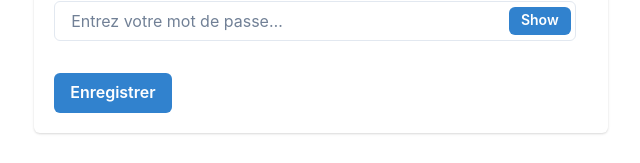
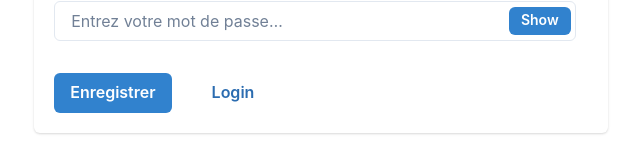
Before and after one commit to Julien1100/stockify-front, a React (Vite) app: page /register in a window 1280 px wide. Shown: the part 525-688 px from the top of the page, without its empty margins (319-959 px from the left). Built offline with nearby package versions, Linux system fonts and the light colour scheme.

Commit message:
:truck: Moved registerAction function to services folder

```diff
--- a/src/App.jsx
+++ b/src/App.jsx
@@ -21,7 +21,7 @@ import UpdateProduct from "./pages/UpdateProduct";
 import { productsLoader } from "./services/productsLoader";
 import { productDetailsLoader } from "./services/productLoader";
 import { userLoader } from "./services/userLoader";
-import { registerAction } from "./components/Register";
+import { registerAction } from "./services/registerAction";
 
 const router = createBrowserRouter(
   createRoutesFromElements(
--- a/src/components/Register.jsx
+++ b/src/components/Register.jsx
@@ -17,9 +17,8 @@ import {
   Select,
 } from "@chakra-ui/react";
 
-import axios from "axios";
 import { useState } from "react";
-import { Form, redirect, useActionData } from "react-router-dom";
+import { Form, NavLink, useActionData } from "react-router-dom";
 
 export default function Register() {
   const [show, setShow] = useState(false);
@@ -122,6 +121,11 @@ export default function Register() {
                   <Button colorScheme="blue" type="submit">
                     Enregistrer
                   </Button>
+                  <NavLink to="/login">
+                    <Button variant={"ghost"} colorScheme="blue">
+                      Login
+                    </Button>
+                  </NavLink>
                 </ButtonGroup>
               </FormControl>
             </Form>
@@ -131,31 +135,3 @@ export default function Register() {
     </Center>
   );
 }
-
-export const registerAction = async ({ request }) => {
-  const data = await request.formData();
-
-  const submission = {
-    firstName: data.get("firstName"),
-    lastName: data.get("lastName"),
-    email: data.get("email"),
-    password: data.get("password"),
-    role: data.get("role"),
-  };
-
-  try {
-    const response = await axios.post(
-      `${import.meta.env.VITE_API_URL}/user/register`,
-      submission
-    );
-    if (response.status === 201) {
-      // Ajouter une alerte
-      return redirect("/login");
-    }
-  } catch (error) {
-    if (error.response.status === 400) {
-      return { error: error.response.data };
-    }
-  }
-  return null;
-};
--- /dev/null
+++ b/src/services/registerAction.js
@@ -0,0 +1,30 @@
+import axios from "axios";
+import { redirect } from "react-router-dom";
+
+export const registerAction = async ({ request }) => {
+  const data = await request.formData();
+
+  const submission = {
+    firstName: data.get("firstName"),
+    lastName: data.get("lastName"),
+    email: data.get("email"),
+    password: data.get("password"),
+    role: data.get("role"),
+  };
+
+  try {
+    const response = await axios.post(
+      `${import.meta.env.VITE_API_URL}/user/register`,
+      submission
+    );
+    if (response.status === 201) {
+      // Ajouter une alerte
+      return redirect("/login");
+    }
+  } catch (error) {
+    if (error.response.status === 400) {
+      return { error: error.response.data };
+    }
+  }
+  return null;
+};
```
